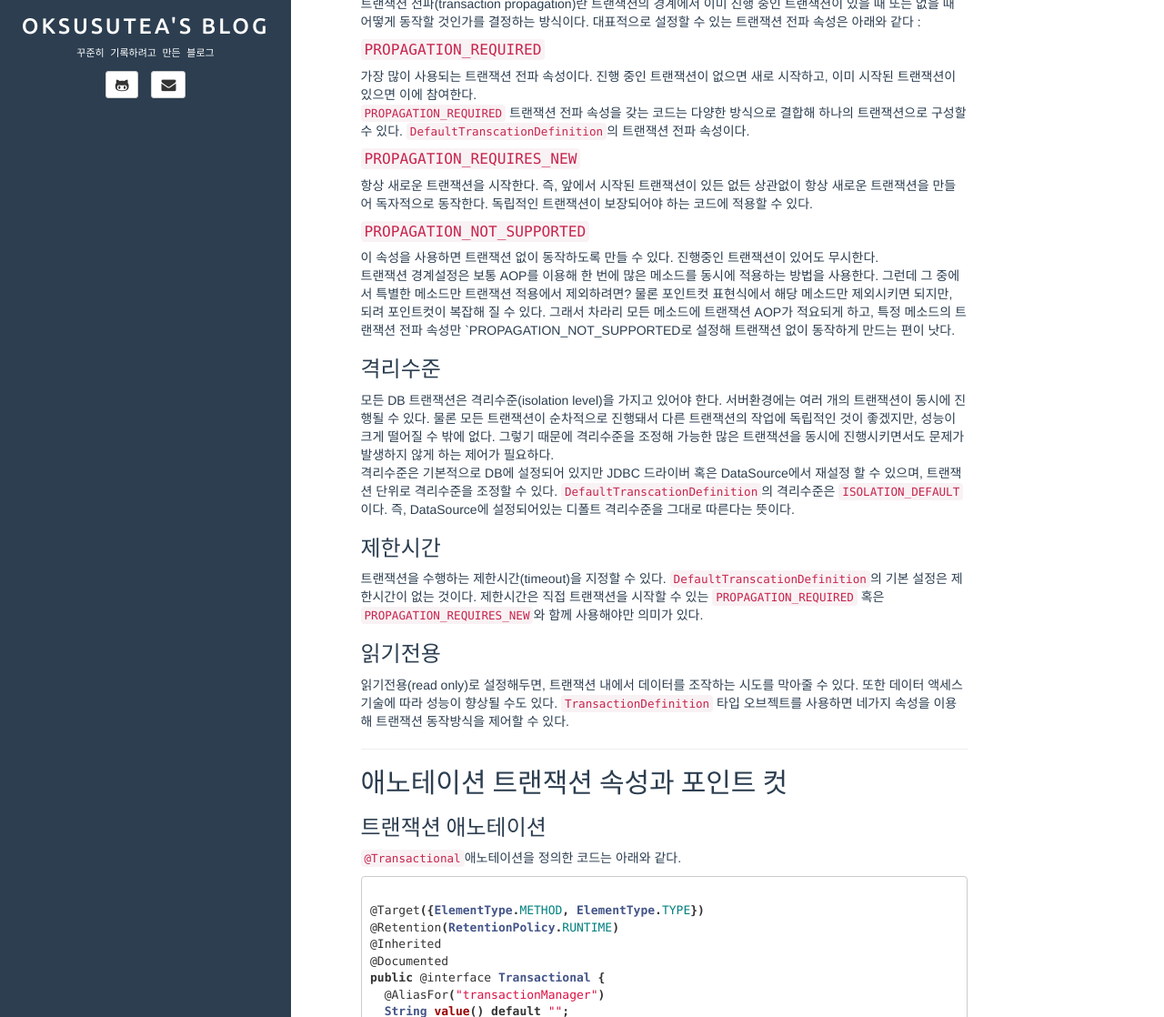
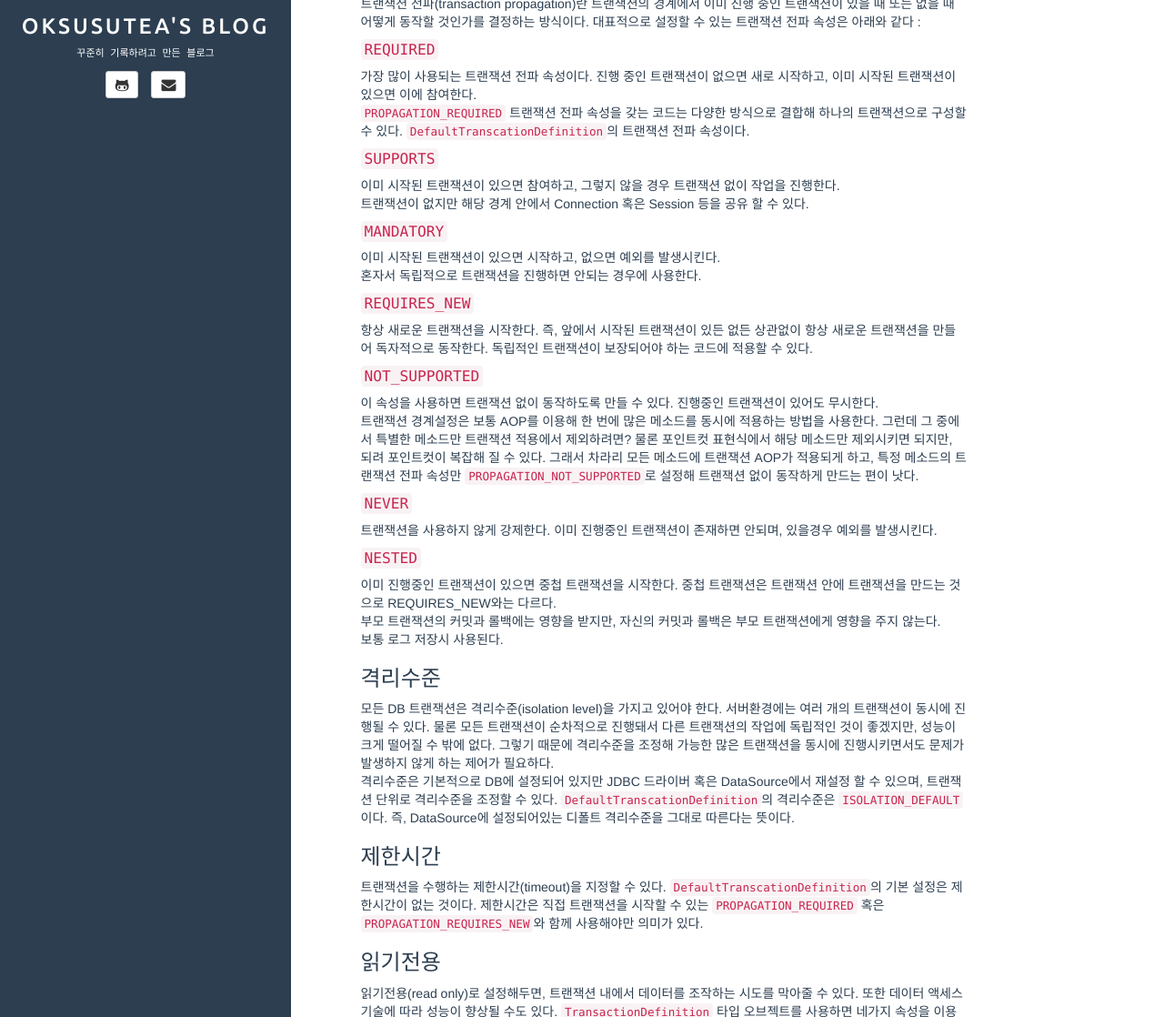
Before and after one commit to oksusutea/oksusutea.github.io, a Jekyll site: the page built from _posts/2021-05-16-transaction.md, in a window 1280 px wide and 1400 px high, cut to the strip 282-1400 px from the top of the window. Shown: the whole strip at 91% size. Built offline with Jekyll 4.4.1, drawn with Linux system fonts in a browser that asks for light colours; comment, search, counter and statistics services are not loaded.

Commit message:
개발 관련 post

```diff
--- a/_posts/2021-05-16-transaction.md
+++ b/_posts/2021-05-16-transaction.md
@@ -13,17 +13,34 @@ comments: true
 ### 트랜잭션 전파
 트랜잭션 전파(transaction propagation)란 트랜잭션의 경계에서 이미 진행 중인 트랜잭션이 있을 때 또는 없을 때 어떻게 동작할 것인가를 결정하는 방식이다. 대표적으로 설정할 수 있는 트랜잭션 전파 속성은 아래와 같다 :
 
-#### `PROPAGATION_REQUIRED`
+#### `REQUIRED`
 
 가장 많이 사용되는 트랜잭션 전파 속성이다. 진행 중인 트랜잭션이 없으면 새로 시작하고, 이미 시작된 트랜잭션이 있으면 이에 참여한다.
 `PROPAGATION_REQUIRED` 트랜잭션 전파 속성을 갖는 코드는 다양한 방식으로 결합해 하나의 트랜잭션으로 구성할 수 있다. `DefaultTranscationDefinition`의 트랜잭션 전파 속성이다.
 
-#### `PROPAGATION_REQUIRES_NEW`
+#### `SUPPORTS`
+이미 시작된 트랜잭션이 있으면 참여하고, 그렇지 않을 경우 트랜잭션 없이 작업을 진행한다.
+트랜잭션이 없지만 해당 경계 안에서 Connection 혹은 Session 등을 공유 할 수 있다.
+
+#### `MANDATORY`
+이미 시작된 트랜잭션이 있으면 시작하고, 없으면 예외를 발생시킨다.
+혼자서 독립적으로 트랜잭션을 진행하면 안되는 경우에 사용한다.
+
+
+#### `REQUIRES_NEW`
 항상 새로운 트랜잭션을 시작한다. 즉, 앞에서 시작된 트랜잭션이 있든 없든 상관없이 항상 새로운 트랜잭션을 만들어 독자적으로 동작한다. 독립적인 트랜잭션이 보장되어야 하는 코드에 적용할 수 있다.
 
-#### `PROPAGATION_NOT_SUPPORTED`
+#### `NOT_SUPPORTED`
 이 속성을 사용하면 트랜잭션 없이 동작하도록 만들 수 있다. 진행중인 트랜잭션이 있어도 무시한다.
-트랜잭션 경계설정은 보통 AOP를 이용해 한 번에 많은 메소드를 동시에 적용하는 방법을 사용한다. 그런데 그 중에서 특별한 메소드만 트랜잭션 적용에서 제외하려면? 물론 포인트컷 표현식에서 해당 메소드만 제외시키면 되지만, 되려 포인트컷이 복잡해 질 수 있다. 그래서 차라리 모든 메소드에 트랜잭션 AOP가 적요되게 하고, 특정 메소드의 트랜잭션 전파 속성만 `PROPAGATION_NOT_SUPPORTED로 설정해 트랜잭션 없이 동작하게 만드는 편이 낫다.
+트랜잭션 경계설정은 보통 AOP를 이용해 한 번에 많은 메소드를 동시에 적용하는 방법을 사용한다. 그런데 그 중에서 특별한 메소드만 트랜잭션 적용에서 제외하려면? 물론 포인트컷 표현식에서 해당 메소드만 제외시키면 되지만, 되려 포인트컷이 복잡해 질 수 있다. 그래서 차라리 모든 메소드에 트랜잭션 AOP가 적용되게 하고, 특정 메소드의 트랜잭션 전파 속성만 `PROPAGATION_NOT_SUPPORTED`로 설정해 트랜잭션 없이 동작하게 만드는 편이 낫다.
+
+#### `NEVER`
+트랜잭션을 사용하지 않게 강제한다. 이미 진행중인 트랜잭션이 존재하면 안되며, 있을경우 예외를 발생시킨다.
+
+#### `NESTED`
+이미 진행중인 트랜잭션이 있으면 중첩 트랜잭션을 시작한다. 중첩 트랜잭션은 트랜잭션 안에 트랜잭션을 만드는 것으로 REQUIRES_NEW와는 다르다.
+부모 트랜잭션의 커밋과 롤백에는 영향을 받지만, 자신의 커밋과 롤백은 부모 트랜잭션에게 영향을 주지 않는다.
+보통 로그 저장시 사용된다.
 
 
 ### 격리수준
```
Also changed, not shown: _posts/2021-06-13-login-annotation.md (added, +161 -0 lines).
